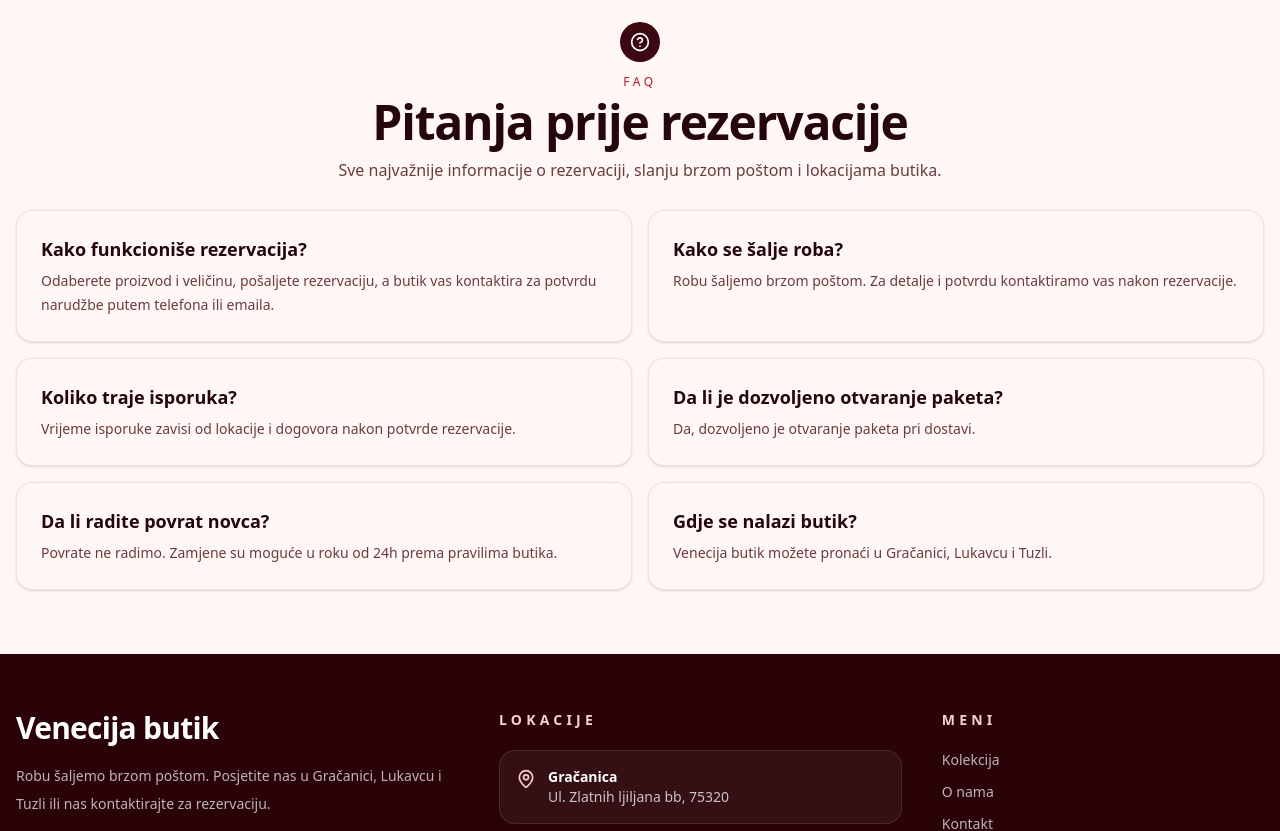
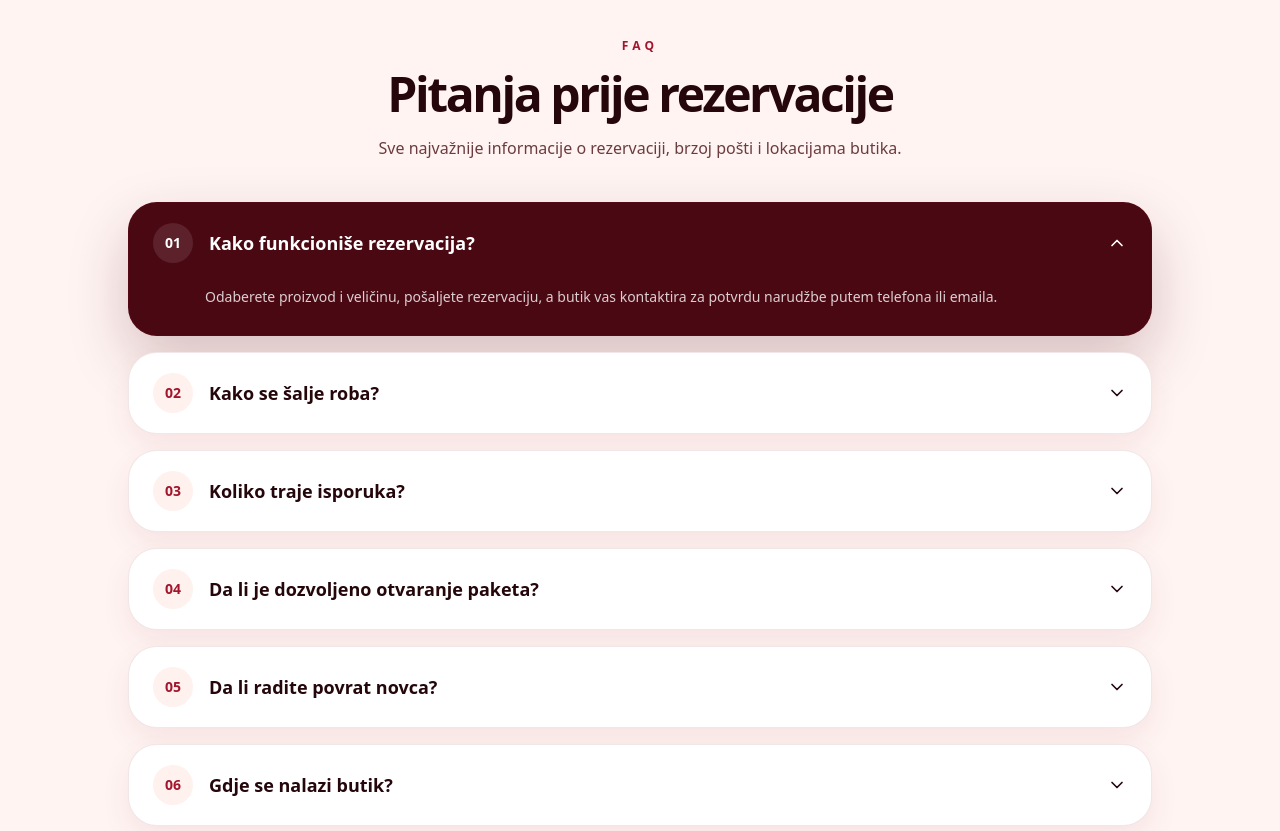
Before and after one commit to joniba11125-art/venecija-butik, a Next.js app: page / in a window 1280 px wide. Shown: the part 2060-2891 px from the top of the page. Built offline with nearby package versions, Linux system fonts and the light colour scheme; no server answers; the database is empty.

Commit message:
fix admin hero image update

```diff
--- a/src/app/admin/settings/page.tsx
+++ b/src/app/admin/settings/page.tsx
@@ -96,7 +96,7 @@ export default function AdminSettingsPage() {
       .from("site_settings")
       .select("value")
       .eq("key", "hero_image_url")
-      .single();
+      .maybeSingle();
 
     if (error) {
       console.error("Greška pri učitavanju postavki:", error.message);
@@ -195,11 +195,16 @@ export default function AdminSettingsPage() {
       const oldHeroImageUrl = heroImageUrl;
       const finalImageUrl = await uploadHeroImage();
 
-      const { error } = await supabase.from("site_settings").upsert({
-        key: "hero_image_url",
-        value: finalImageUrl,
-        updated_at: new Date().toISOString(),
-      });
+      const { error } = await supabase
+        .from("site_settings")
+        .upsert(
+          {
+            key: "hero_image_url",
+            value: finalImageUrl,
+            updated_at: new Date().toISOString(),
+          },
+          { onConflict: "key" }
+        );
 
       if (error) {
         console.error("Greška pri čuvanju postavki:", error.message);
--- a/src/app/page.tsx
+++ b/src/app/page.tsx
@@ -3,6 +3,8 @@ import { Hero } from "@/components/shop/Hero";
 import { FeaturedProducts } from "@/components/shop/FeaturedProducts";
 import { Testimonials } from "@/components/shop/Testimonials";
 import { PromoPopup } from "@/components/shop/PromoPopup";
+import { ReviewsSection } from "@/components/shop/ReviewsSection";
+import { FaqAccordion } from "@/components/shop/FaqAccordion";
 
 function GoldDivider() {
   return (
@@ -45,43 +47,7 @@ function FAQSection() {
   ];
 
   return (
-    <section id="faq" className="bg-[#fff7f4] px-4 py-10 md:py-16">
-      <div className="mx-auto max-w-7xl">
-        <div className="mb-7 text-center">
-          <div className="mx-auto mb-3 flex h-10 w-10 items-center justify-center rounded-full bg-[#3b0710] text-white">
-            <HelpCircle className="h-5 w-5" />
-          </div>
-
-          <p className="mb-2 text-xs uppercase tracking-[0.3em] text-[#b0182f]">
-            FAQ
-          </p>
-
-          <h2 className="text-2xl font-semibold tracking-tight text-[#24060b] md:text-5xl">
-            Pitanja prije rezervacije
-          </h2>
-
-          <p className="mx-auto mt-3 max-w-2xl text-sm text-[#6b3b3f] md:text-base">
-            Sve najvažnije informacije o rezervaciji, slanju brzom poštom i lokacijama butika.
-          </p>
-        </div>
-
-        <div className="grid gap-2.5 md:gap-4 md:grid-cols-2">
-          {questions.map((item) => (
-            <div
-              key={item.question}
-              className="rounded-2xl border border-[#7a1020]/10 bg-[#fff7f4] p-3.5 shadow-sm md:p-6"
-            >
-              <h3 className="text-sm font-semibold text-[#24060b] md:text-lg">
-                {item.question}
-              </h3>
-              <p className="mt-1.5 text-xs leading-5 text-[#6b3b3f] md:text-sm md:leading-6">
-                {item.answer}
-              </p>
-            </div>
-          ))}
-        </div>
-      </div>
-    </section>
+          <FaqAccordion />
   );
 }
 
--- /dev/null
+++ b/src/components/shop/FaqAccordion.tsx
@@ -0,0 +1,124 @@
+"use client";
+
+import { useState } from "react";
+import { ChevronDown } from "lucide-react";
+
+const faqItems = [
+  {
+    question: "Kako funkcioniše rezervacija?",
+    answer:
+      "Odaberete proizvod i veličinu, pošaljete rezervaciju, a butik vas kontaktira za potvrdu narudžbe putem telefona ili emaila.",
+  },
+  {
+    question: "Kako se šalje roba?",
+    answer:
+      "Robu šaljemo brzom poštom. Nakon rezervacije dobijate potvrdu i sve detalje oko slanja.",
+  },
+  {
+    question: "Koliko traje isporuka?",
+    answer:
+      "Vrijeme isporuke zavisi od lokacije i dogovora nakon potvrde rezervacije.",
+  },
+  {
+    question: "Da li je dozvoljeno otvaranje paketa?",
+    answer:
+      "Da, dozvoljeno je otvaranje paketa pri dostavi.",
+  },
+  {
+    question: "Da li radite povrat novca?",
+    answer:
+      "Povrate ne radimo. Zamjene su moguće u roku od 24h prema pravilima butika.",
+  },
+  {
+    question: "Gdje se nalazi butik?",
+    answer:
+      "Venecija butik možete pronaći u Gračanici, Lukavcu i Tuzli.",
+  },
+];
+
+export function FaqAccordion() {
+  const [openIndex, setOpenIndex] = useState<number | null>(0);
+
+  function toggle(index: number) {
+    setOpenIndex((current) => (current === index ? null : index));
+  }
+
+  return (
+    <section className="bg-[#fff4f2] px-4 py-20">
+      <div className="mx-auto max-w-5xl">
+        <div className="text-center">
+          <p className="text-xs font-black uppercase tracking-[0.35em] text-[#a3152d]">
+            FAQ
+          </p>
+          <h2 className="mt-4 text-4xl font-black tracking-[-0.05em] text-[#24060b] md:text-5xl">
+            Pitanja prije rezervacije
+          </h2>
+          <p className="mx-auto mt-4 max-w-2xl text-base leading-7 text-[#6b3b3f]">
+            Sve najvažnije informacije o rezervaciji, brzoj pošti i lokacijama butika.
+          </p>
+        </div>
+
+        <div className="mt-10 space-y-4">
+          {faqItems.map((item, index) => {
+            const isOpen = openIndex === index;
+
+            return (
+              <div
+                key={item.question}
+                className={`overflow-hidden rounded-[1.8rem] border transition-all duration-300 ${
+                  isOpen
+                    ? "border-[#7a1020]/20 bg-[#4a0813] text-white shadow-[0_25px_60px_rgba(74,8,19,0.22)]"
+                    : "border-[#7a1020]/10 bg-white text-[#24060b] shadow-[0_12px_30px_rgba(122,16,32,0.07)]"
+                }`}
+              >
+                <button
+                  type="button"
+                  onClick={() => toggle(index)}
+                  className="flex w-full items-center justify-between gap-4 px-6 py-5 text-left"
+                >
+                  <div className="flex items-center gap-4">
+                    <span
+                      className={`flex h-10 w-10 shrink-0 items-center justify-center rounded-full text-sm font-black ${
+                        isOpen
+                          ? "bg-white/10 text-white"
+                          : "bg-[#fff1ee] text-[#a3152d]"
+                      }`}
+                    >
+                      {String(index + 1).padStart(2, "0")}
+                    </span>
+
+                    <span className="text-lg font-black leading-6">
+                      {item.question}
+                    </span>
+                  </div>
+
+                  <ChevronDown
+                    className={`h-5 w-5 shrink-0 transition-transform duration-300 ${
+                      isOpen ? "rotate-180" : ""
+                    }`}
+                  />
+                </button>
+
+                <div
+                  className={`grid transition-all duration-300 ${
+                    isOpen ? "grid-rows-[1fr]" : "grid-rows-[0fr]"
+                  }`}
+                >
+                  <div className="overflow-hidden">
+                    <div
+                      className={`px-6 pb-6 pl-[4.75rem] text-sm leading-7 ${
+                        isOpen ? "text-white/80" : "text-[#6b3b3f]"
+                      }`}
+                    >
+                      {item.answer}
+                    </div>
+                  </div>
+                </div>
+              </div>
+            );
+          })}
+        </div>
+      </div>
+    </section>
+  );
+}
--- /dev/null
+++ b/src/components/shop/ReviewsSection.tsx
@@ -0,0 +1,97 @@
+"use client";
+
+const reviews = [
+  {
+    name: "Amra K.",
+    role: "Kupac",
+    text: "Prezadovoljna sam. Rezervacija je bila brza, komunikacija lagana, a komad uživo još ljepši nego na slici.",
+    rating: 5,
+    highlight: true,
+  },
+  {
+    name: "Lejla M.",
+    role: "Kupac",
+    text: "Sve preporuke za Venecija butik. Odgovorili su brzo i pomogli oko veličine.",
+    rating: 5,
+  },
+  {
+    name: "Selma H.",
+    role: "Kupac",
+    text: "Naručila sam nakon pregleda shopa i sve je prošlo jednostavno. Sigurno opet kupujem.",
+    rating: 5,
+  },
+];
+
+function Stars() {
+  return <div className="text-[#ffcc66] text-sm tracking-[0.25em]">★★★★★</div>;
+}
+
+export function ReviewsSection() {
+  const main = reviews[0];
+  const side = reviews.slice(1);
+
+  return (
+    <section className="px-4 py-20">
+      <div className="mx-auto max-w-7xl">
+        <div className="max-w-2xl">
+          <p className="text-xs font-black uppercase tracking-[0.35em] text-[#a3152d]">
+            ISKUSTVA KUPACA
+          </p>
+          <h2 className="mt-4 text-4xl font-black tracking-[-0.05em] text-[#24060b] md:text-5xl">
+            Šta kupci kažu o nama
+          </h2>
+          <p className="mt-4 text-base leading-7 text-[#6b3b3f]">
+            Kratki utisci kupaca koji su rezervisali komade iz Venecija butik kolekcije.
+          </p>
+        </div>
+
+        <div className="mt-10 grid gap-6 lg:grid-cols-[1.15fr_0.85fr]">
+          <article className="relative overflow-hidden rounded-[2.2rem] bg-[#4a0813] p-8 text-white shadow-[0_25px_80px_rgba(74,8,19,0.30)]">
+            <div className="absolute right-0 top-0 h-40 w-40 rounded-full bg-[#ffffff14] blur-3xl" />
+            <div className="absolute left-[-2rem] bottom-[-2rem] h-40 w-40 rounded-full bg-[#c1273d]/20 blur-3xl" />
+
+            <div className="relative">
+              <Stars />
+              <p className="mt-6 max-w-2xl text-2xl font-semibold leading-[1.5] text-white md:text-3xl">
+                “{main.text}”
+              </p>
+
+              <div className="mt-10 flex items-center gap-4">
+                <div className="flex h-14 w-14 items-center justify-center rounded-full bg-white/10 text-lg font-black">
+                  {main.name.charAt(0)}
+                </div>
+                <div>
+                  <p className="text-lg font-black">{main.name}</p>
+                  <p className="text-sm uppercase tracking-[0.25em] text-white/60">
+                    {main.role}
+                  </p>
+                </div>
+              </div>
+            </div>
+          </article>
+
+          <div className="grid gap-6">
+            {side.map((review) => (
+              <article
+                key={review.name}
+                className="rounded-[2rem] border border-[#7a1020]/10 bg-[#fff7f4] p-6 shadow-[0_18px_45px_rgba(122,16,32,0.08)]"
+              >
+                <Stars />
+                <p className="mt-5 text-base leading-7 text-[#3a1016]">
+                  “{review.text}”
+                </p>
+
+                <div className="mt-6 border-t border-[#7a1020]/10 pt-4">
+                  <p className="font-black text-[#24060b]">{review.name}</p>
+                  <p className="mt-1 text-xs uppercase tracking-[0.25em] text-[#9c5b61]">
+                    {review.role}
+                  </p>
+                </div>
+              </article>
+            ))}
+          </div>
+        </div>
+      </div>
+    </section>
+  );
+}
```
